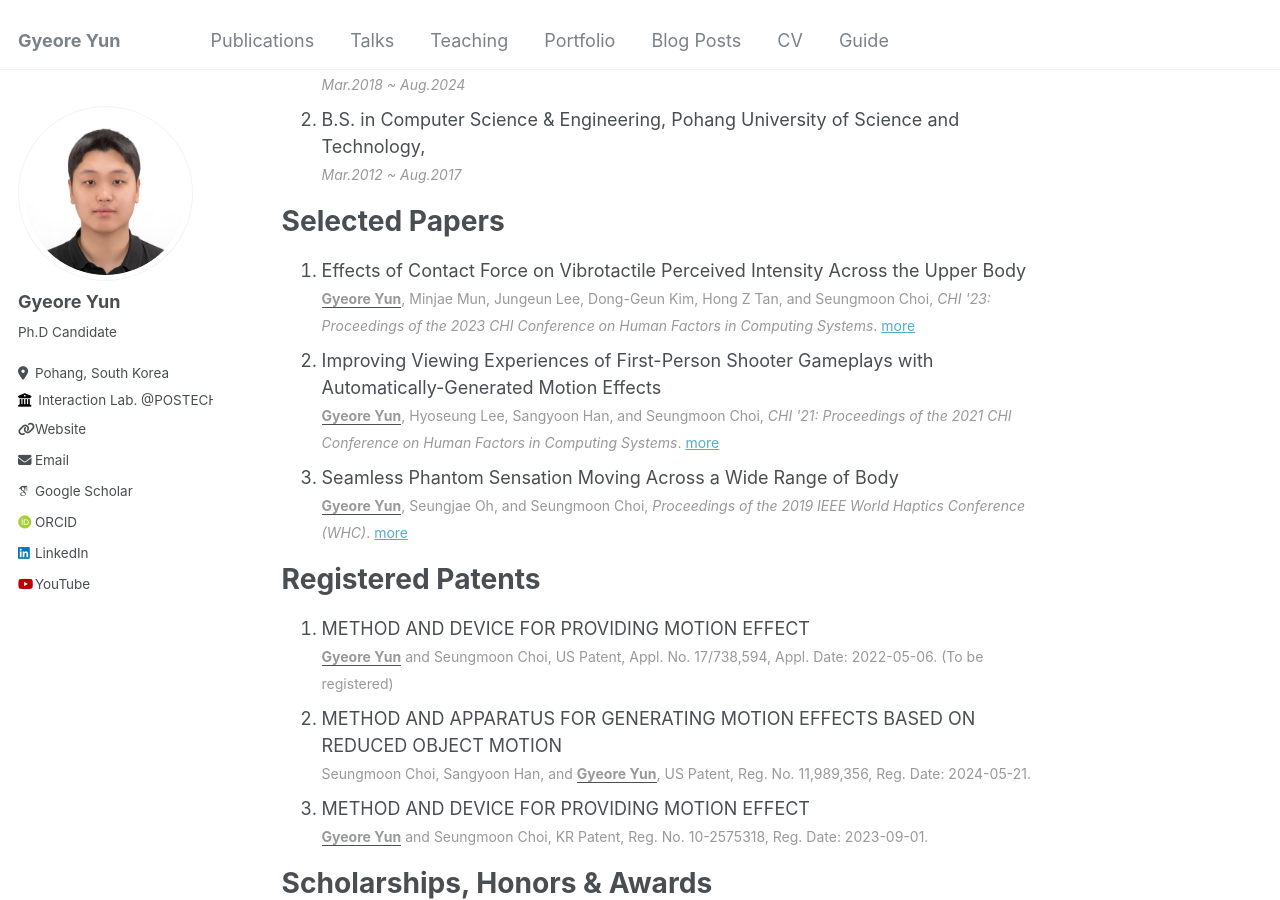
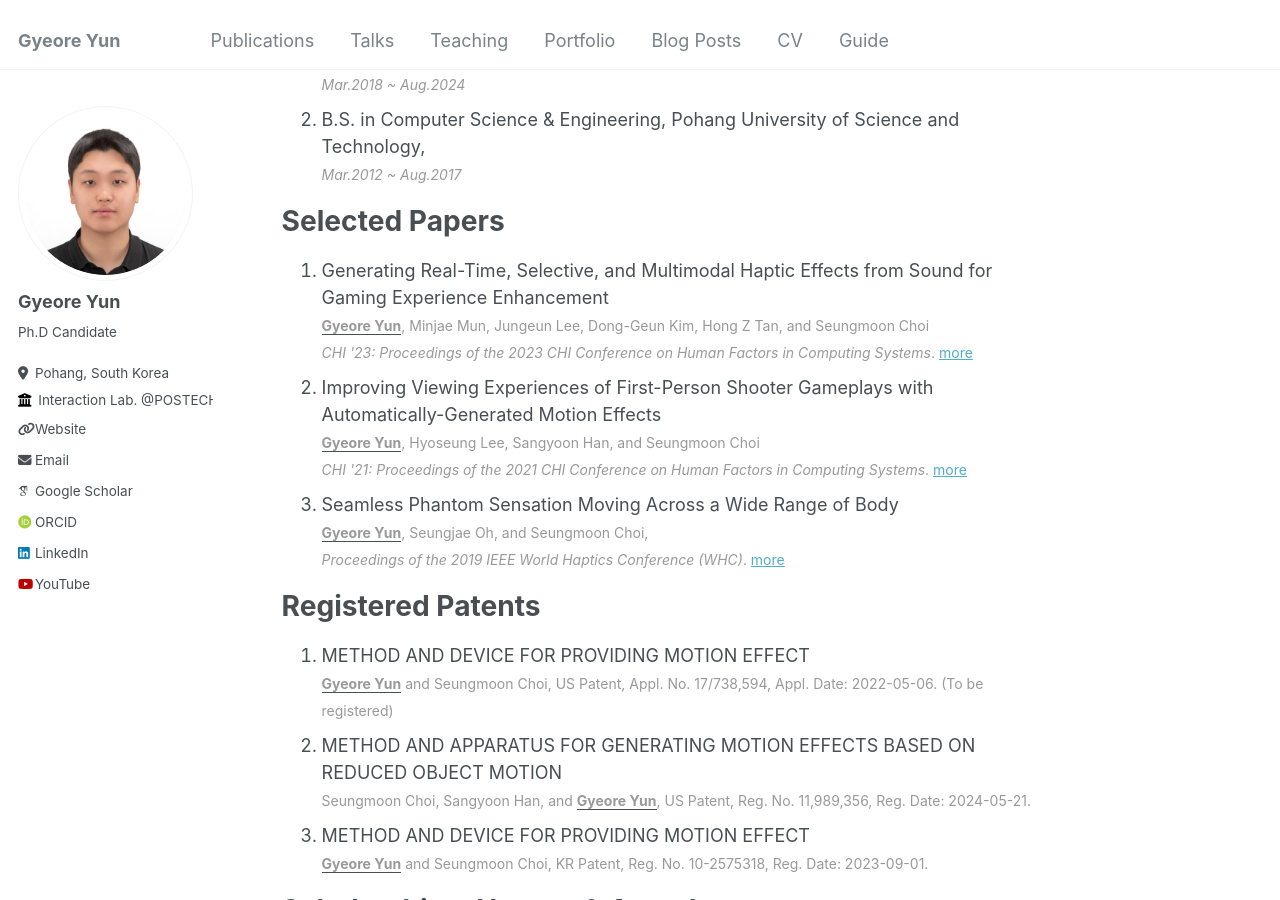
Before and after one commit to GyeoreYun/GyeoreYun.github.io, a Jekyll site: the page built from _pages/about.md, in a window 1280 px wide and 900 px high, scrolled down 342 px. Built offline with Jekyll 4.4.1, drawn with Linux system fonts in a browser that asks for light colours; some web fonts are replaced.

Commit message:
Update about.md

```diff
--- a/_pages/about.md
+++ b/_pages/about.md
@@ -19,12 +19,15 @@
 
 Selected Papers
 ======
-1. Effects of Contact Force on Vibrotactile Perceived Intensity Across the Upper Body
-<span style="color:#999999; font-size: 14px"><u><b>Gyeore Yun</b></u>, Minjae Mun, Jungeun Lee, Dong-Geun Kim, Hong Z Tan, and Seungmoon Choi, _CHI &#039;23: Proceedings of the 2023 CHI Conference on Human Factors in Computing Systems_. [more](/publication/2023-04-19-Generating)</span>
-2. Improving Viewing Experiences of First-Person Shooter Gameplays with Automatically-Generated Motion Effects
-<span style="color:#999999; font-size: 14px"><u><b>Gyeore Yun</b></u>, Hyoseung Lee, Sangyoon Han, and Seungmoon Choi, _CHI &#039;21: Proceedings of the 2021 CHI Conference on Human Factors in Computing Systems_. [more](/publication/2021-05-07-Improving)</span>
-3. Seamless Phantom Sensation Moving Across a Wide Range of Body
-<span style="color:#999999; font-size: 14px"><u><b>Gyeore Yun</b></u>, Seungjae Oh, and Seungmoon Choi, _Proceedings of the 2019 IEEE World Haptics Conference (WHC)_. [more](/publication/2019-07-09-Seamless)</span>
+1. Generating Real-Time, Selective, and Multimodal Haptic Effects from Sound for Gaming Experience Enhancement
+<span style="color:#999999; font-size: 14px"><u><b>Gyeore Yun</b></u>, Minjae Mun, Jungeun Lee, Dong-Geun Kim, Hong Z Tan, and Seungmoon Choi
+_CHI &#039;23: Proceedings of the 2023 CHI Conference on Human Factors in Computing Systems_. [more](/publication/2023-04-19-Generating)</span>
+3. Improving Viewing Experiences of First-Person Shooter Gameplays with Automatically-Generated Motion Effects
+<span style="color:#999999; font-size: 14px"><u><b>Gyeore Yun</b></u>, Hyoseung Lee, Sangyoon Han, and Seungmoon Choi
+_CHI &#039;21: Proceedings of the 2021 CHI Conference on Human Factors in Computing Systems_. [more](/publication/2021-05-07-Improving)</span>
+5. Seamless Phantom Sensation Moving Across a Wide Range of Body
+<span style="color:#999999; font-size: 14px"><u><b>Gyeore Yun</b></u>, Seungjae Oh, and Seungmoon Choi,
+_Proceedings of the 2019 IEEE World Haptics Conference (WHC)_. [more](/publication/2019-07-09-Seamless)</span>
 
 Registered Patents
 ======
```
